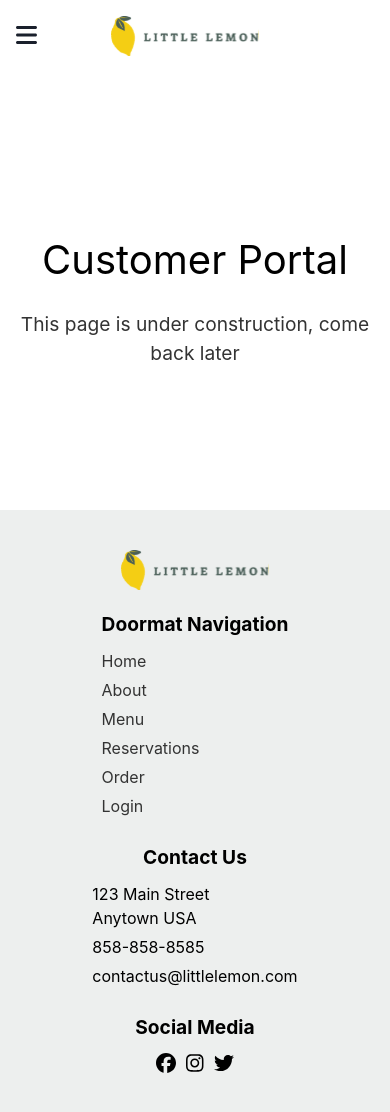
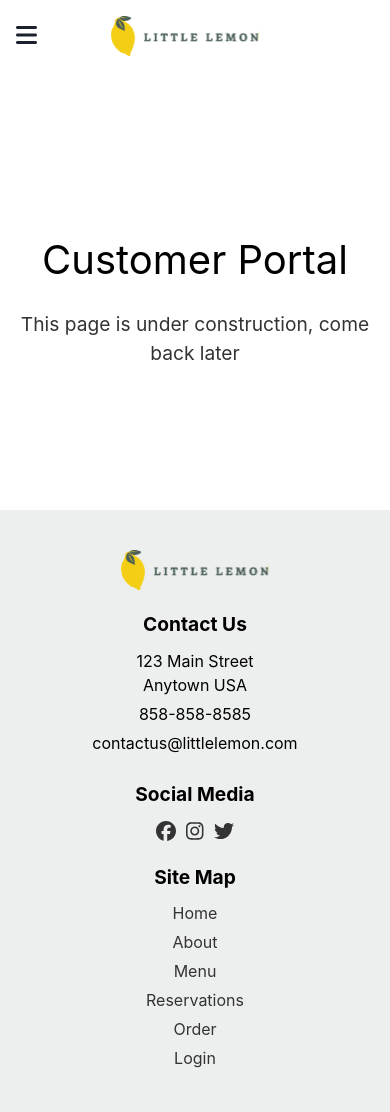
Before and after one commit to schouppeyoran/coursera-capstone, a React (Create React App) app: page /login in a window 390 px wide. Shown: the top 1112 px of the page. Built offline with nearby package versions, Linux system fonts and the light colour scheme.

Commit message:
add footer responsiveness

```diff
--- a/package.json
+++ b/package.json
@@ -7,6 +7,7 @@
     "@emotion/react": "^11.13.3",
     "@emotion/styled": "^11.13.0",
     "@fortawesome/free-brands-svg-icons": "^6.6.0",
+    "@fortawesome/free-solid-svg-icons": "^6.6.0",
     "@fortawesome/react-fontawesome": "^0.2.2",
     "@testing-library/jest-dom": "^5.17.0",
     "@testing-library/react": "^13.4.0",
--- a/src/components/Footer.css
+++ b/src/components/Footer.css
@@ -28,7 +28,6 @@ footer {
       footer nav ul li {
         margin-bottom: 5px;
       }
-
         footer nav ul li a {
           color: #333333;
           text-decoration: none;
@@ -47,6 +46,9 @@ footer {
     gap: 10px; /* Add spacing between icons */
   }
 
+    #social-media nav a {
+      color: #333333; /* Set the color to black */
+    }
 
   /* Media query for smaller screens */
 
@@ -54,11 +56,11 @@ footer {
     footer {
       flex-direction: column;
       align-items: center;
+      text-align: center;
     }
 
     footer section h1 {
       margin-top: 20px;
-      text-align: center;
     }
     #social-media nav {
       justify-content: center;
--- a/src/components/Footer.js
+++ b/src/components/Footer.js
@@ -26,19 +26,6 @@ const Footer = () => {
     return (
       <footer>
           <img className='footer-logo' src={logo} alt="Logo" height="50px" />
-          <section id='navigation-map'>
-            <h1>Doormat Navigation</h1>
-            <nav>
-              <ul>
-                <li><Link to="/">Home</Link></li>
-                <li><Link to="/about">About</Link></li>
-                <li><Link to="/menu">Menu</Link></li>
-                <li><Link to="/reservations">Reservations</Link></li>
-                <li><Link to="/order">Order</Link></li>
-                <li><Link to="/login">Login</Link></li>
-              </ul>
-            </nav>
-          </section>
           <section id='contact-us'>
             <h1>Contact Us</h1>
             <p>123 Main Street<br/>Anytown USA</p>
@@ -60,6 +47,19 @@ const Footer = () => {
               ))}
             </nav>
           </section>
+          <section id='navigation-map'>
+            <h1>Site Map</h1>
+            <nav>
+              <ul>
+                <li><Link to="/">Home</Link></li>
+                <li><Link to="/about">About</Link></li>
+                <li><Link to="/menu">Menu</Link></li>
+                <li><Link to="/reservations">Reservations</Link></li>
+                <li><Link to="/order">Order</Link></li>
+                <li><Link to="/login">Login</Link></li>
+              </ul>
+            </nav>
+          </section>
       </footer>
     );
   };
```
Also changed, not shown: 1 other file (tests, documents, lock files or other folders). Lines whose indentation alone changed are shown as unchanged.
